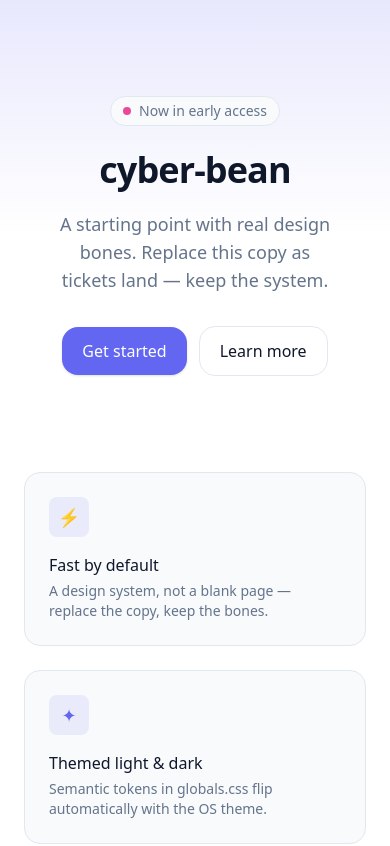
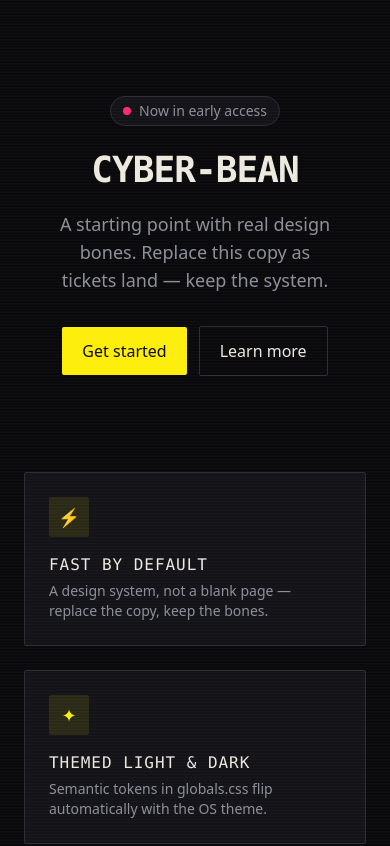
Before and after one commit to ghostshift-factory/cyber-bean, a Next.js app: page / in a window 390 px wide. Shown: the top 846 px of the page. Built offline with nearby package versions, Linux system fonts and the light colour scheme.

Commit message:
feat: Cyberpunk design system — CSS custom properties, neon palette, glitch font, dark-only mobile-first base styles (#5)
Ticket 75feacd1-f37e-417c-b84f-84f8e6b2b14a · ghost shift implementer

Co-authored-by: ghostshift-implementer <ghostshift-implementer@users.noreply.github.com>

```diff
--- a/src/app/globals.css
+++ b/src/app/globals.css
@@ -1,41 +1,40 @@
 @import "tailwindcss";
 
-/* ── Design tokens ──────────────────────────────────────────────────────────
-   Semantic, theme-aware variables. Build UI from THESE, not raw hex — a ticket
-   that swaps the palette here should re-skin the whole product. The dossier's
-   design/brand.md (if present) tells you which values to change; see CLAUDE.md. */
+/* ── cyber-bean design tokens ───────────────────────────────────────────────
+   Night City HUD: near-black base, high-voltage neon-yellow primary, electric
+   cyan / hot magenta secondaries, angular panels, subtle scan-lines.
+   DARK-ONLY by design — there is deliberately no prefers-color-scheme fork;
+   the root <html> carries class="dark" + data-theme="dark" (see layout.tsx).
+   Build UI from the semantic utilities (bg-bg, bg-surface, text-muted,
+   bg-brand, text-neon-cyan, font-glitch…), never raw hex. */
 :root {
-  --background: #ffffff;
-  --surface: #f8fafc;
-  --foreground: #0f172a;
-  --muted: #64748b;
-  --border: #e2e8f0;
-  --brand: #6366f1;
-  --brand-strong: #4f46e5;
-  --brand-foreground: #ffffff;
-  --accent: #ec4899;
+  color-scheme: dark;
+
+  --bg: #0a0a0c;
+  --surface: #131318;
+  --surface-raised: #1a1a22;
+  --foreground: #eceadf;
+  --muted: #8f8f9b;
+  --border: #2d2d38;
+
+  --neon-primary: #fcee0a;
+  --neon-cyan: #00f0ff;
+  --neon-magenta: #ff2a6d;
+
+  --brand: var(--neon-primary);
+  --brand-strong: #fff655;
+  --brand-foreground: #0a0a0c;
+  --accent: var(--neon-magenta);
 }
 
-@media (prefers-color-scheme: dark) {
-  :root {
-    --background: #0b1120;
-    --surface: #111a2e;
-    --foreground: #e6edf7;
-    --muted: #94a3b8;
-    --border: #223049;
-    --brand: #818cf8;
-    --brand-strong: #a5b4fc;
-    --brand-foreground: #0b1120;
-    --accent: #f472b6;
-  }
-}
-
-/* Map the semantic tokens onto Tailwind utilities: bg-brand, text-muted,
-   border-border, etc. `inline` keeps them referencing the live CSS vars, so
-   dark mode flips automatically. */
+/* Map the semantic tokens onto Tailwind utilities: bg-bg, bg-brand,
+   text-muted, border-border, text-neon-cyan, font-glitch, etc. `inline`
+   keeps them referencing the live CSS vars. */
 @theme inline {
-  --color-background: var(--background);
+  --color-bg: var(--bg);
+  --color-background: var(--bg);
   --color-surface: var(--surface);
+  --color-surface-raised: var(--surface-raised);
   --color-foreground: var(--foreground);
   --color-muted: var(--muted);
   --color-border: var(--border);
@@ -43,17 +42,110 @@
   --color-brand-strong: var(--brand-strong);
   --color-brand-foreground: var(--brand-foreground);
   --color-accent: var(--accent);
-  --radius-xl: 1rem;
-  --font-sans: ui-sans-serif, system-ui, -apple-system, "Segoe UI", Roboto,
-    "Helvetica Neue", Arial, sans-serif;
+  --color-neon-primary: var(--neon-primary);
+  --color-neon-cyan: var(--neon-cyan);
+  --color-neon-magenta: var(--neon-magenta);
+
+  /* Angular, not friendly-rounded: clip the template's radii hard. */
+  --radius-xl: 0.125rem;
+  --radius-lg: 0.125rem;
+
+  --font-sans: "Rajdhani", "Chakra Petch", ui-sans-serif, system-ui,
+    -apple-system, "Segoe UI", Roboto, "Helvetica Neue", Arial, sans-serif;
+  /* Techno display stack for headings and big dial-in numerics. */
+  --font-glitch: "Chakra Petch", "Orbitron", "Rajdhani", ui-monospace,
+    "Cascadia Mono", "JetBrains Mono", "Share Tech Mono", Consolas, monospace;
+  --font-mono: ui-monospace, "Cascadia Mono", "JetBrains Mono", Menlo,
+    Consolas, monospace;
 }
 
 @layer base {
+  html {
+    background: var(--bg);
+  }
+
   body {
-    background: var(--background);
+    background: var(--bg);
     color: var(--foreground);
     font-family: var(--font-sans);
     -webkit-font-smoothing: antialiased;
     text-rendering: optimizeLegibility;
+    /* Big-tap, mid-brew usage: kill the grey tap flash, keep neon feedback. */
+    -webkit-tap-highlight-color: transparent;
+  }
+
+  h1,
+  h2,
+  h3,
+  h4 {
+    font-family: var(--font-glitch);
+    text-transform: uppercase;
+    letter-spacing: 0.06em;
+  }
+
+  /* Subtle CRT scan-lines over everything; purely decorative. */
+  body::after {
+    content: "";
+    position: fixed;
+    inset: 0;
+    z-index: 60;
+    pointer-events: none;
+    background: repeating-linear-gradient(
+      to bottom,
+      rgb(255 255 255 / 0.025) 0,
+      rgb(255 255 255 / 0.025) 1px,
+      transparent 1px,
+      transparent 3px
+    );
+  }
+
+  ::selection {
+    background: var(--neon-primary);
+    color: var(--brand-foreground);
   }
 }
+
+/* Glitch flicker for state changes — apply `animate-glitch` on mount/update. */
+@keyframes glitch {
+  0% {
+    transform: translateX(0);
+    opacity: 1;
+  }
+  20% {
+    transform: translateX(-2px);
+    opacity: 0.55;
+  }
+  40% {
+    transform: translateX(2px);
+    opacity: 0.85;
+  }
+  60% {
+    transform: translateX(-1px) skewX(-2deg);
+    opacity: 0.65;
+  }
+  80% {
+    transform: translateX(1px);
+    opacity: 0.9;
+  }
+  100% {
+    transform: translateX(0);
+    opacity: 1;
+  }
+}
+
+@utility animate-glitch {
+  animation: glitch 0.25s steps(2, jump-none) 1;
+}
+
+/* Neon edge glow for active/best-shot panels. */
+@utility glow-brand {
+  box-shadow:
+    0 0 6px color-mix(in oklab, var(--neon-primary) 55%, transparent),
+    inset 0 0 4px color-mix(in oklab, var(--neon-primary) 20%, transparent);
+}
+
+@media (prefers-reduced-motion: reduce) {
+  .animate-glitch {
+    animation: none;
+  }
+}
--- a/src/app/layout.tsx
+++ b/src/app/layout.tsx
@@ -3,13 +3,20 @@ import type { ReactNode } from "react";
 
 export const metadata = {
   title: "cyber-bean",
-  description: "cyber-bean — built by the GhostShift factory.",
+  description: "cyber-bean — espresso dial-in logbook. Night City tech.",
+};
+
+export const viewport = {
+  themeColor: "#0a0a0c",
 };
 
 export default function RootLayout({ children }: { children: ReactNode }) {
   return (
-    <html lang="en">
-      <body className="min-h-dvh antialiased">{children}</body>
+    // Dark-only product: explicit dark marker, no prefers-color-scheme fork.
+    <html lang="en" className="dark" data-theme="dark">
+      <body className="min-h-dvh bg-bg text-foreground antialiased">
+        {children}
+      </body>
     </html>
   );
 }
--- a/vitest.config.ts
+++ b/vitest.config.ts
@@ -6,6 +6,9 @@ export default defineConfig({
   resolve: {
     alias: { "@": fileURLToPath(new URL("./src", import.meta.url)) },
   },
+  // Next compiles JSX with the automatic runtime; match it so .tsx imports
+  // (e.g. the root layout) render in tests without a React global.
+  esbuild: { jsx: "automatic" },
   // dotenv/config: local runs pick up the factory-injected .env (dev database);
   // CI provides DATABASE_URL via the workflow's postgres service.
   // exclude: e2e/browser/network tests live under e2e/ and run in staging-verify, never the gate.
```
Also changed, not shown: 2 other files (tests, documents, lock files or other folders).
